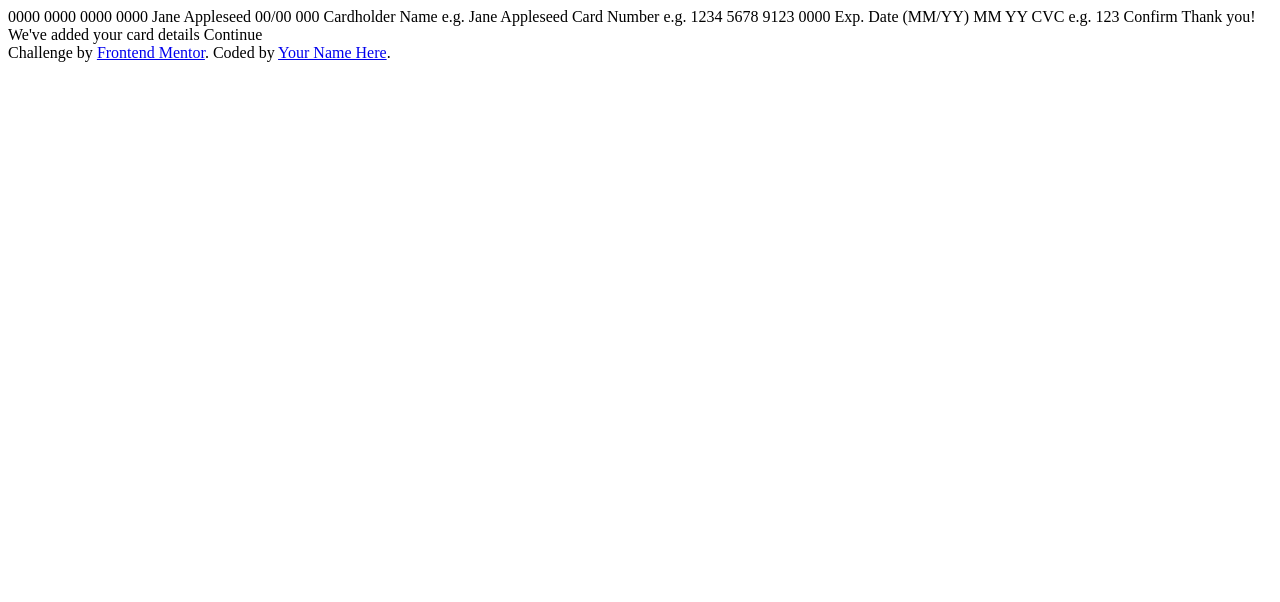
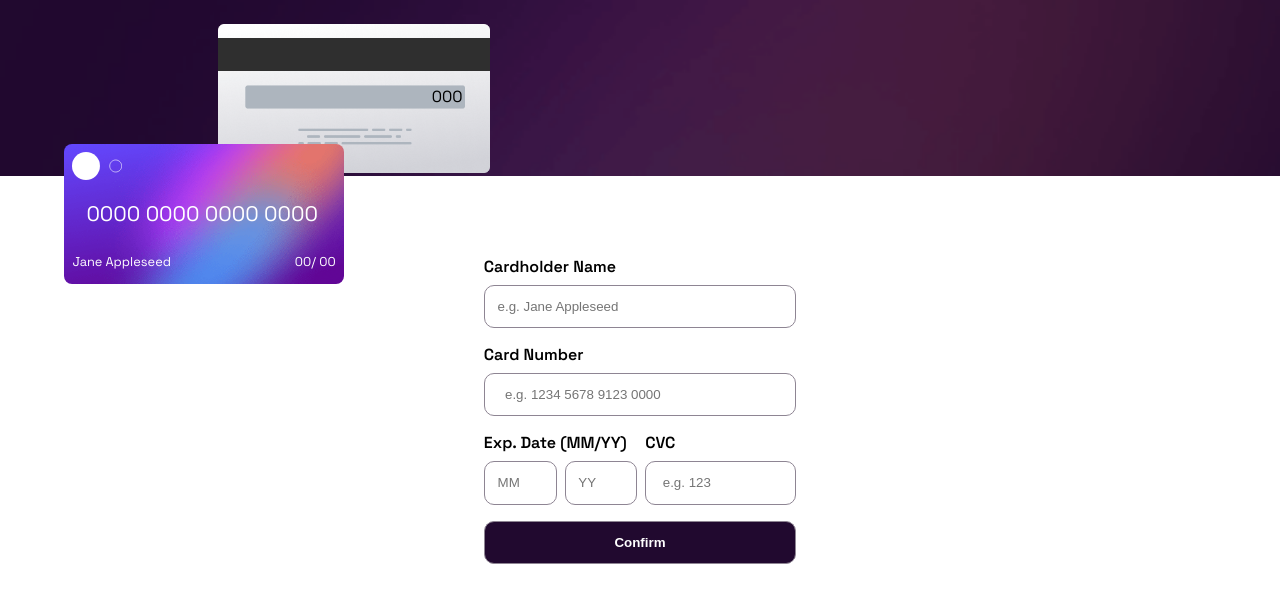
Before and after one commit to Lynxx22/interacive-card, a plain HTML site: page index.html in a window 1280 px wide. Drawn offline with Linux system fonts and the light colour scheme.

Commit message:
second commit

```diff
--- a/index.html
+++ b/index.html
@@ -5,8 +5,9 @@
   <meta name="viewport" content="width=device-width, initial-scale=1.0"> <!-- displays site properly based on user's device -->
 
   <link rel="icon" type="image/png" sizes="32x32" href="./images/favicon-32x32.png">
+  <link rel="stylesheet" href="style.css">
 
-  <title>Frontend Mentor | Interactive card details form</title>
+  <title>Interactive card details form</title>
 
   <!-- Feel free to remove these styles or customise in your own stylesheet 👍 -->
   <!-- <style>
@@ -15,37 +16,62 @@
   </style> -->
 </head>
 <body>
+<div class="img-bg">
+  <img src="/images/bg-main-mobile.png" alt="background image">
 
-  0000 0000 0000 0000
+</div>
+<div class="card-back">
+  <img src="/images/bg-card-back.png" alt="">
+  <p id="card-cvc">000</p>
+</div>
+<div class="card-front">
+    <img src="/images/card-logo.svg" alt="">
+   <p id="card-number">0000 0000 0000 0000</p>
+   <p id="name">Jane Appleseed</p>
+   <p id="exp-date"> <span id="MM">00</span>/ <span id="YY">00</span> </p>
+</div>
+  <!-- 0000 0000 0000 0000
   Jane Appleseed
-  00/00
+  00/00 -->
 
-  000
 
+<form action="">
+  <div class="input-aria">
+  <label for="name-input">
   Cardholder Name
-  e.g. Jane Appleseed
-
+</label>
+<input type="text" id="name-input" placeholder="e.g. Jane Appleseed">
+</div>
+<div class="input-aria" >
+<label for="number-input">
   Card Number
-  e.g. 1234 5678 9123 0000
-
-  Exp. Date (MM/YY)
-  MM
-  YY
-
-  CVC
-  e.g. 123
-
-  Confirm
-
-  <!-- Completed state start -->
+</label>
+<input type="tel" name="" id="number-input" inputmode="numeric" autocomplete="cc-number" pattern="[0-9\s]{13,19}" maxlength="19" placeholder="  e.g. 1234 5678 9123 0000
+">
+</div>
+<div class="grouped-aria input-aria">
+<div class="input-aria">
+<label for=""> Exp. Date (MM/YY)</label>
+<input type="number" name="" id="month-input" placeholder="MM">
+<input type="number" name="" id="year-input" placeholder="YY">
+</div>
+<div class="input-aria">
+  <label for="cvc-input">CVC</label>
+  <input type="number" name="" id="cvc-input" placeholder=" e.g. 123">
+</div>
+</div>
+<input type="submit" id="confirm" value="Confirm">
+</form>
+  <!-- Completed state start
 
   Thank you!
   We've added your card details
-  Continue
+  Continue -->
 
-  <div class="attribution">
+  <!-- <div class="attribution">
     Challenge by <a href="https://www.frontendmentor.io?ref=challenge" target="_blank">Frontend Mentor</a>.
     Coded by <a href="#">Your Name Here</a>.
-  </div>
+  </div> -->
+  <script src="script.js"></script>
 </body>
 </html>
--- /dev/null
+++ b/script.js
@@ -0,0 +1,27 @@
+// inputs
+
+var nameInput = document.getElementById('name-input');
+var numberInput = document.getElementById('number-input');
+var monthInput = document.getElementById('month-input');
+var yearInput = document.getElementById('year-input');
+var cvcInput = document.getElementById('cvc-input');
+
+
+
+// outputs
+
+ var nameOutput = document.getElementById('name');
+ var numberOutput = document.getElementById('card-number');
+ var monthOutput = document.getElementById('MM');
+ var yearOutput = document.getElementById('YY');
+ var cvcOutput = document.getElementById('card-cvc');
+
+ function input(inp){
+
+ }
+
+
+ numberInput.addEventListener('input', function(){
+    numberOutput.innerHTML = numberInput.value
+
+ })
--- /dev/null
+++ b/style.css
@@ -0,0 +1,138 @@
+@import url('https://fonts.googleapis.com/css2?family=Space+Grotesk:wght@300..700&display=swap');
+
+
+*{
+    box-sizing: border-box;
+    margin: 0;
+    padding: 0;
+}
+
+:root{
+    --white: hsl(0, 0%, 100%)e;
+    --Light-grayish-violet: hsl(270, 3%, 87%);
+    --Dark-grayish-violet: hsl(279, 6%, 55%);
+    --Very-dark-violet: hsl(278, 68%, 11%);
+}
+body{
+    font-family: "Space Grotesk", sans-serif;
+    position: relative;
+    margin: auto;
+}
+img{
+    width: 100%;
+}
+input{
+    height: 2.7rem;
+    border-radius: 10px;
+    padding-inline: .8rem;
+    border: 1px solid var(--Dark-grayish-violet);
+    width: 100%;
+
+}
+.img-bg{
+    height: 11rem;
+    overflow: hidden;
+    margin-bottom: 4rem;
+    margin-inline: auto;
+}
+
+form, .input-aria{
+    display: flex;
+    flex-direction: column;
+
+}
+.input-aria{
+    gap: .5rem;
+}
+form{
+    width: 370px;
+    gap: 1rem;
+    padding: 1rem 1.8rem;
+    margin: auto;
+}
+form .input-aria label{
+    font-weight: 600;
+    font-size: 1rem;
+}
+form .grouped-aria{
+   display: flex;
+   flex-direction: row;
+    justify-content: space-between;
+}
+form .grouped-aria .input-aria:first-child{
+    display: grid;
+    grid-template-columns: 1fr 1fr;
+    width: 13rem;
+}
+
+form .grouped-aria .input-aria:first-child label{
+    grid-column: 1 / 3;
+}
+/* form .grouped-aria .input-aria:first-child input{
+
+}
+form .grouped-aria .input-aria:last-child input{
+    width: ;
+} */
+form #confirm{
+background-color: var(--Very-dark-violet);
+color: white;
+font-weight: 600;
+}
+
+
+
+/* card */
+
+.card-front, .card-back{
+    width: 17rem;
+    position: absolute;
+}
+.card-back{
+    top: 3vh;
+    left: 17%;
+}
+.card-back #card-cvc{
+    position: absolute;
+    top: 40%;
+    right: 10%;
+    z-index: 22;
+}
+.card-front{
+    top: 18vh;
+    left: 5%;
+    width: 280px;
+    background: url(/images/bg-card-front.png);
+    background-position: center;
+    background-size: cover;
+    border-radius: 8px;
+    /* border: 2px solid red; */
+    height: 140px;
+    z-index: 6;
+
+}
+.card-front img{
+    width: 50px;
+    top: 6%;
+    left: 3%;
+}
+.card-front p, .card-front img{
+    position: absolute;
+    z-index: 9;
+    color: white;
+}
+.card-front #card-number{
+    top: 40%;
+    left: 8%;
+    font-size: 21px;
+}
+.card-front #name{
+    bottom: 10%;
+    left: 3%;
+    font-size: .8rem;
+}
+.card-front #exp-date{
+    bottom: 10%;
+    right: 3%;
+    font-size: .8rem;
+}
```
